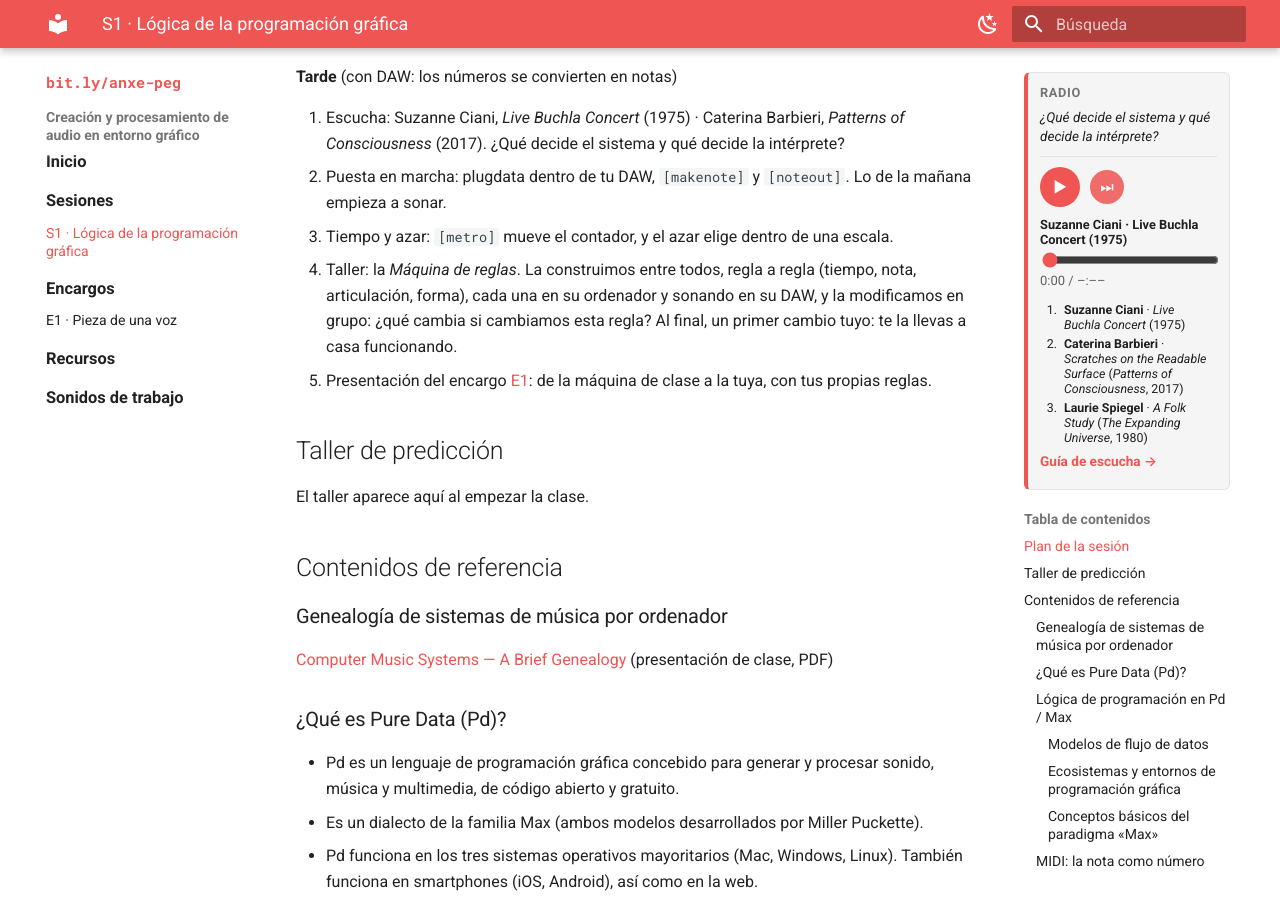
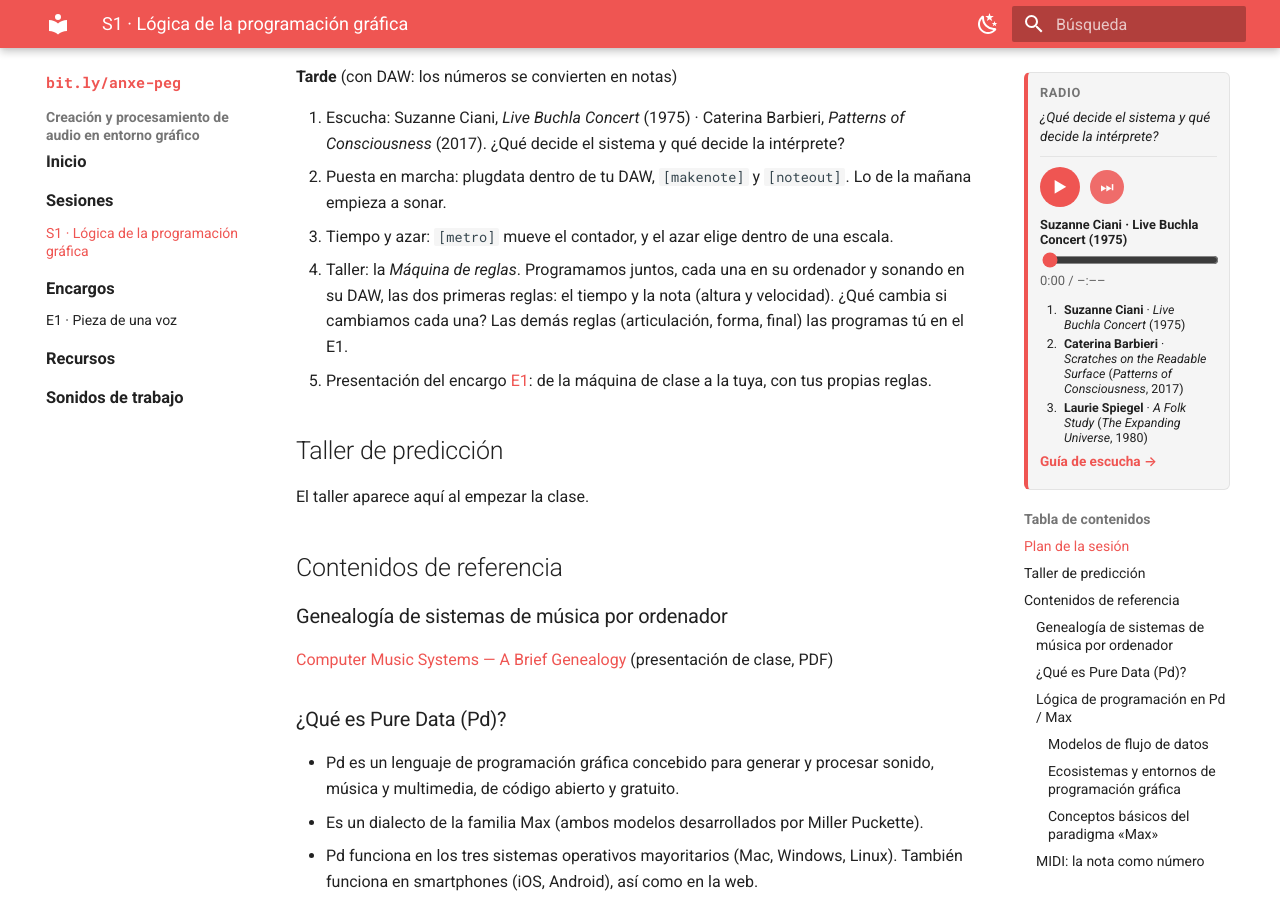
Before and after one commit to anxefaraldo/peg-curso, an MkDocs documentation site: the page built from docs/sesiones/s1.md, in a window 1280 px wide and 900 px high, scrolled down 618 px. Built offline with MkDocs 1.6.1 and Material for MkDocs 9.7.7, drawn with Linux system fonts in a browser that asks for light colours.

Commit message:
Publicación programada 2026-10-03 07:36

```diff
--- a/docs/sesiones/s1.md
+++ b/docs/sesiones/s1.md
@@ -29,7 +29,7 @@
 1. Escucha: Suzanne Ciani, *Live Buchla Concert* (1975) · Caterina Barbieri, *Patterns of Consciousness* (2017). ¿Qué decide el sistema y qué decide la intérprete?
 2. Puesta en marcha: plugdata dentro de tu DAW, `[makenote]` y `[noteout]`. Lo de la mañana empieza a sonar.
 3. Tiempo y azar: `[metro]` mueve el contador, y el azar elige dentro de una escala.
-4. Taller: la *Máquina de reglas*. La construimos entre todos, regla a regla (tiempo, nota, articulación, forma), cada una en su ordenador y sonando en su DAW, y la modificamos en grupo: ¿qué cambia si cambiamos esta regla? Al final, un primer cambio tuyo: te la llevas a casa funcionando.
+4. Taller: la *Máquina de reglas*. Programamos juntos, cada una en su ordenador y sonando en su DAW, las dos primeras reglas: el tiempo y la nota (altura y velocidad). ¿Qué cambia si cambiamos cada una? Las demás reglas (articulación, forma, final) las programas tú en el E1.
 5. Presentación del encargo [E1](../encargos/e1.md): de la máquina de clase a la tuya, con tus propias reglas.
 
 ## Taller de predicción
```
Also changed, not shown: docs/encargos/e1.md (+1 -1 lines).
